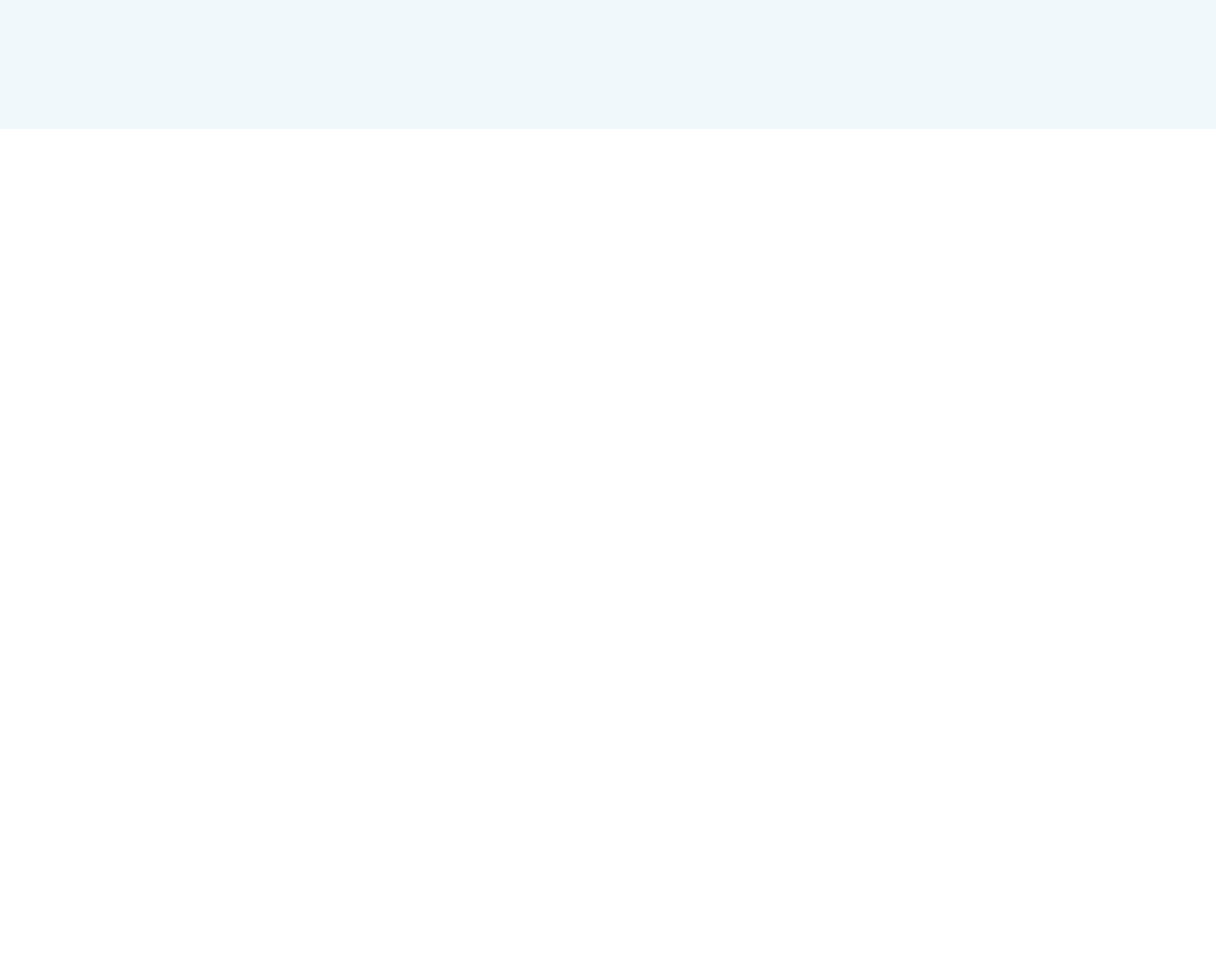
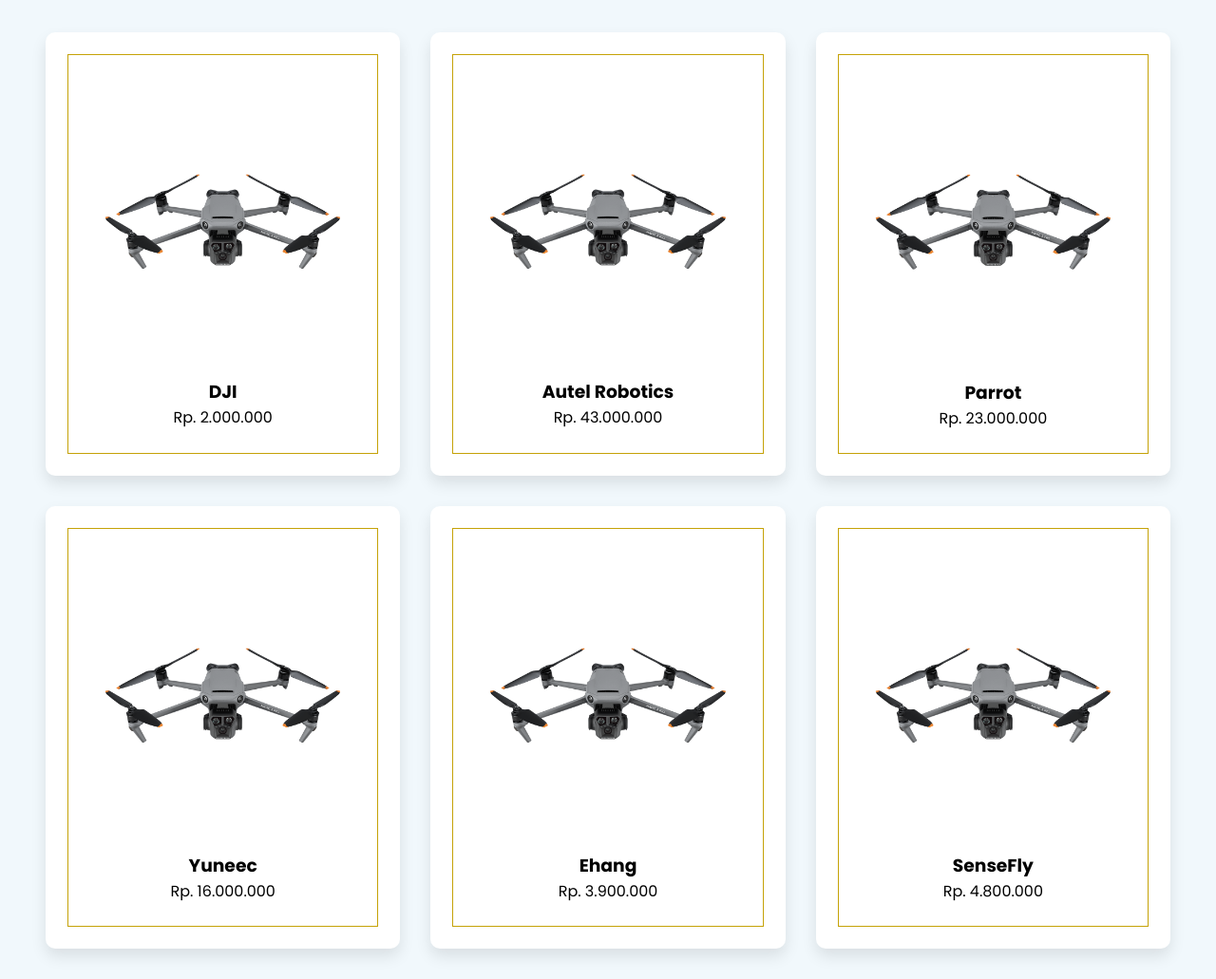
Before and after one commit to matfaisall/cii-commerce, a plain HTML site: page index.html in a window 1280 px wide. Shown: the part 664-1695 px from the top of the page at 95% size. Before the commit the page ends 800 px from the top, so only its background shows below. Drawn offline with Linux system fonts and the light colour scheme.

Commit message:
add feature product

```diff
--- a/assets/styles/style.css
+++ b/assets/styles/style.css
@@ -19,10 +19,6 @@
 
 body {
   font-family: 'Poppins', sans-serif;
-}
-
-img {
-  width: 100%;
 }
 
 a {
@@ -55,20 +51,8 @@
   align-items: center;
 }
 
-.logo {
-  display: flex;
-  align-items: center;
-  cursor: pointer;
-}
-
-.logo img {
-  width: 40px;
-  margin-right: .6rem;
-  margin-top: -0.6rem;
-}
-
-.logo h3 {
-  color: var(--darkTwo);
+header .container .logo h3 {
+  color: var(--mainColor);
   font-size: 1.55rem;
   line-height: 1.2;
   font-weight: 700;
@@ -110,23 +94,22 @@
 
 .showcase-area {
   margin-top: 4rem;
+  margin-bottom: 4rem;
 }
 
 .showcase-area .container {
   display: grid;
   grid-template-columns: repeat(2, 1fr);
-  /* align-items: center; */
-  /* justify-content: center; */
 }
 
-.big-title {
+.showcase-area .container .left .big-title {
   font-size: 1.4rem;
   color: var(--darkOne);
   text-transform: capitalize;
   line-height: 1.4;
 }
 
-.text {
+.showcase-area .container .left .text {
   color: var(--lightOne);
   font-size: 1.1rem;
   margin: 1.9rem 0 2.5rem;
@@ -135,8 +118,40 @@
 }
 
 
-/*
-4k RESOLUSI
-120* SUDUT PANDANG LENSA
-150* TILT ATAS BAWAH
-*/
+
+.container .title{
+  color: var(--darkOne);
+  margin-bottom: 3rem;
+  text-transform: uppercase;
+  text-align: center;
+}
+
+.container .products-container{
+  display: grid;
+  grid-template-columns: repeat(auto-fit, minmax(20rem, 1fr));
+  gap:2rem;
+}
+
+.container .products-container .product{
+  text-align: center;
+  padding:3rem 2rem;
+  background: #fff;
+  box-shadow: 0 .5rem 1rem rgba(0,0,0,.1);
+  outline: .1rem solid var(--mainColor);
+  outline-offset: -1.5rem;
+  cursor: pointer;
+  border-radius: 10px;
+}
+
+.container .products-container .product:hover{
+  outline: .2rem solid var(--mainColor);
+  outline-offset: 0;
+}
+
+.container .products-container .product img{
+  width: 100%;
+}
+
+.container .products-container .product:hover img{
+  transform: scale(.9);
+}
--- a/index.html
+++ b/index.html
@@ -49,6 +49,55 @@
     </div>
     <!-- hero - END -->
 
+    <!-- FEATURE PRODUCT -->
+    <div class="container">
+      <h1 class="title">Our Product</h1>
+      <div class="products-container">
+        <div class="product" data-name="p-1">
+          <img src="./assets/images/drone01.png" alt="">
+          <h3>DJI</h3>
+          <div class="price">Rp. 2.000.000</div>
+        </div>
+
+        <div class="product" data-name="p-2">
+          <img src="./assets/images/drone01.png" alt="">
+          <h3>Autel Robotics</h3>
+          <div class="price">Rp. 43.000.000</div>
+        </div>
+
+        <div class="product" data-name="p-3">
+          <img src="./assets/images/drone01.png" alt="">
+          <h3>Parrot</h3>
+          <div class="price">Rp. 23.000.000</div>
+        </div>
+
+        <div class="product" data-name="p-4">
+          <img src="./assets/images/drone01.png" alt="">
+          <h3>Yuneec</h3>
+          <div class="price">Rp. 16.000.000</div>
+        </div>
+
+        <div class="product" data-name="p-5">
+          <img src="./assets/images/drone01.png" alt="">
+          <h3>Ehang</h3>
+          <div class="price">Rp. 3.900.000</div>
+        </div>
+
+        <div class="product" data-name="p-6">
+          <img src="./assets/images/drone01.png" alt="">
+          <h3>SenseFly</h3>
+          <div class="price">Rp. 4.800.000</div>
+        </div>
+
+      </div>
+
+
+    </div>
+
+  </div>
+
+  </div>
+
 </body>
 
 </html>
```
Also changed, not shown: assets/images/drone01.png (added).
